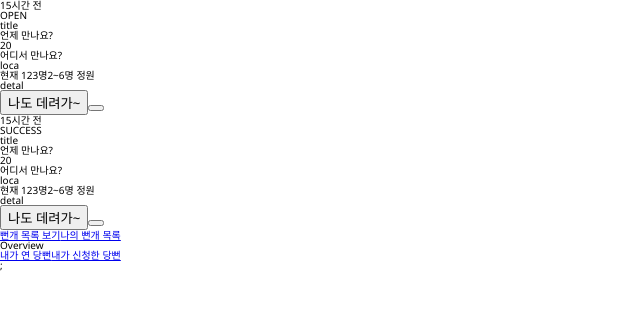
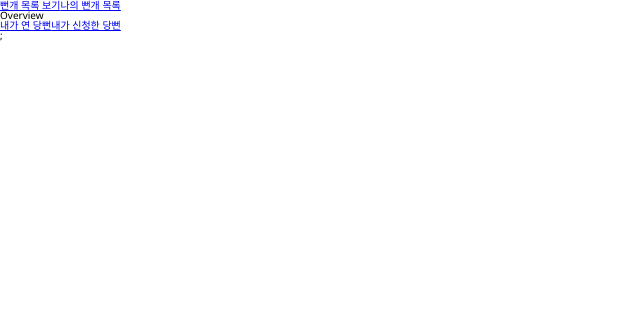
Before and after one commit to sopkathon99s/DangBBun-Web, a React (Create React App) app: page /overview in a window 1280 px wide. Shown: the top 310 px of the page, without its empty margins (0-640 px from the left). Built offline with nearby package versions, Linux system fonts and the light colour scheme.

Commit message:
feat: 카드 추가

```diff
--- a/src/components/BungaeCard.tsx
+++ b/src/components/BungaeCard.tsx
@@ -1,3 +1,6 @@
+import styled from "styled-components";
+import { theme } from "../styles/theme";
+
 interface BungaeCardProps {
   restTime: number;
   bungaeState: string;
@@ -11,17 +14,16 @@ interface BungaeCardProps {
 }
 
 export function BungaeCard(props: BungaeCardProps) {
-  const { restTime, bungaeState, title, currentCnt, minCnt, maxCnt, date, location, detail } = props;
+  const { bungaeState, title, currentCnt, minCnt, maxCnt, date, location, detail } = props;
 
   return (
-    <article>
-      <div>{restTime}시간 전</div>
+    <StyledBungaeCard>
       <div>{bungaeState}</div>
-      <header>{title}</header>
+      <Title>{title}</Title>
       <div>
-        <h3>
+        <WhenWhereLabel>
           <span>언제</span> 만나요?
-        </h3>
+        </WhenWhereLabel>
         <h4>{date.getDate()}</h4>
       </div>
       <div>
@@ -47,6 +49,25 @@ export function BungaeCard(props: BungaeCardProps) {
         {/* 안 갈래요 토글 */}
       </button>
       <button>{/* toggle */}</button>
-    </article>
+    </StyledBungaeCard>
   );
 }
+
+const StyledBungaeCard = styled.article`
+  box-shadow: 0px 0px 10px rgba(0, 0, 0, 0.29);
+  border-radius: 12px;
+`;
+
+const Title = styled.header`
+  font-size: 1.9rem;
+  font-weight: bold;
+`;
+
+const WhenWhereLabel = styled.div`
+  font-size: 1rem;
+
+  & > span {
+    font-weight: bold;
+    color: ${theme.color.red};
+  }
+`;
--- a/src/components/mainLayout/Header.tsx
+++ b/src/components/mainLayout/Header.tsx
@@ -1,31 +1,8 @@
 import { Link } from "react-router-dom";
-import { BungaeCard } from "../BungaeCard";
 
 export function Header() {
   return (
     <header>
-      <BungaeCard
-        restTime={15}
-        bungaeState="OPEN"
-        title="title"
-        currentCnt={123}
-        minCnt={2}
-        maxCnt={6}
-        date={new Date()}
-        location="loca"
-        detail="detal"
-      />
-      <BungaeCard
-        restTime={15}
-        bungaeState="SUCCESS"
-        title="title"
-        currentCnt={123}
-        minCnt={2}
-        maxCnt={6}
-        date={new Date()}
-        location="loca"
-        detail="detal"
-      />
       <section>{/* 로고 */}</section>
       <section>
         <Link to="/">뻔개 목록 보기</Link>
--- /dev/null
+++ b/src/pages/test/Tekiter.tsx
@@ -0,0 +1,25 @@
+import styled from "styled-components";
+import { BungaeCard } from "../../components/BungaeCard";
+
+export function TestTekiter() {
+  return (
+    <Outer>
+      <BungaeCard
+        restTime={15}
+        bungaeState="OPEN"
+        title="title"
+        currentCnt={123}
+        minCnt={2}
+        maxCnt={6}
+        date={new Date()}
+        location="loca"
+        detail="detal"
+      />
+    </Outer>
+  );
+}
+
+const Outer = styled.div`
+  width: 30rem;
+  height: 23rem;
+`;
--- a/src/routes/index.tsx
+++ b/src/routes/index.tsx
@@ -8,6 +8,7 @@ import { OverviewPage } from "../pages/Overview";
 import { ClosedPage } from "../pages/Overview/Closed";
 import { SubmittedPage } from "../pages/Overview/Submitted";
 import { Page404 } from "../pages/Page404";
+import { TestTekiter } from "../pages/test/Tekiter";
 import { NeedAuth } from "../utils/login";
 
 export function AppRoutes() {
@@ -30,6 +31,9 @@ export function AppRoutes() {
           <Route path="closed" element={<ClosedPage />} />
         </Route>
         <Route path="/create" element={<CreatePage />} />
+        <Route path="/test">
+          <Route path="tekiter" element={<TestTekiter />} />
+        </Route>
         <Route path="*" element={<Page404 />} />
       </Routes>
     </BrowserRouter>
```
